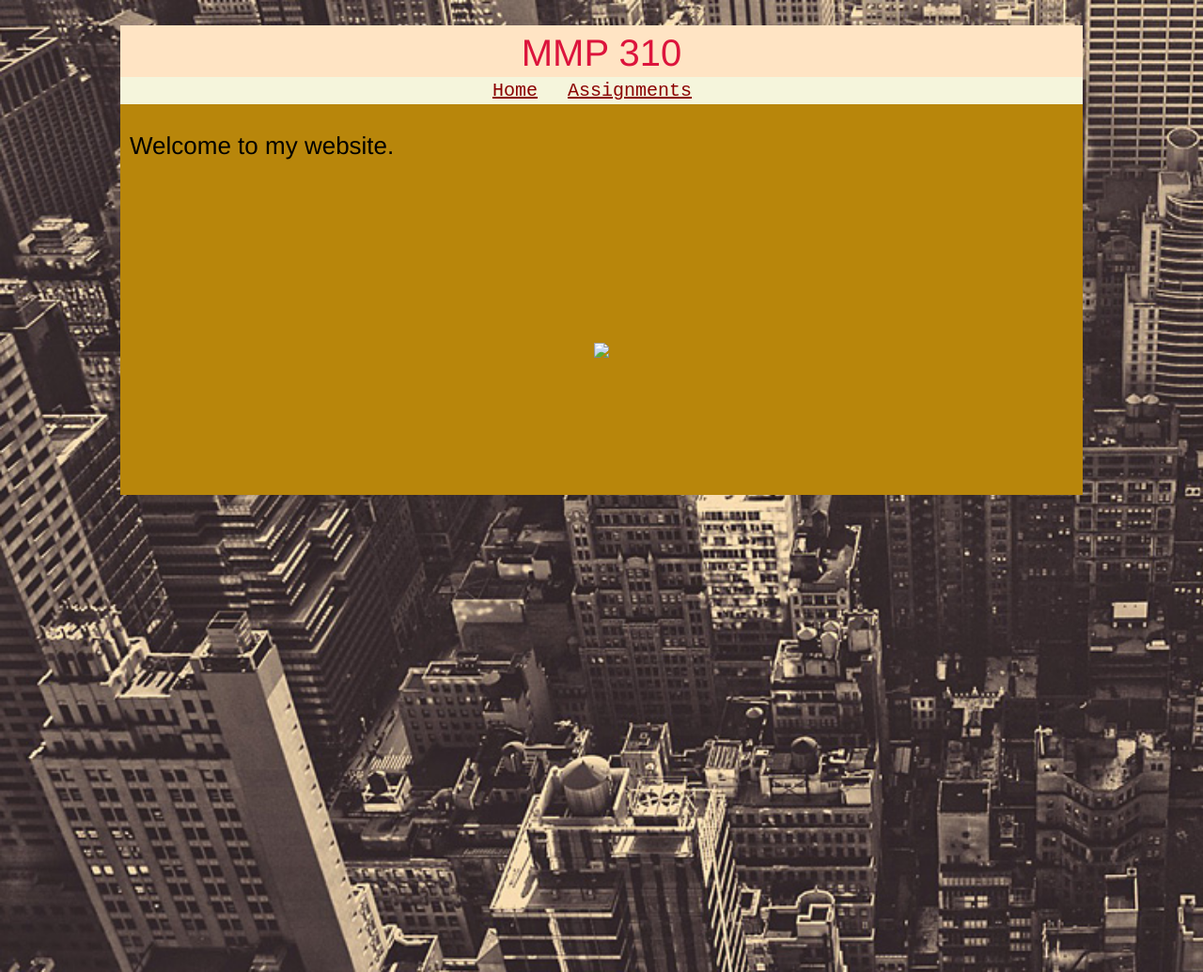
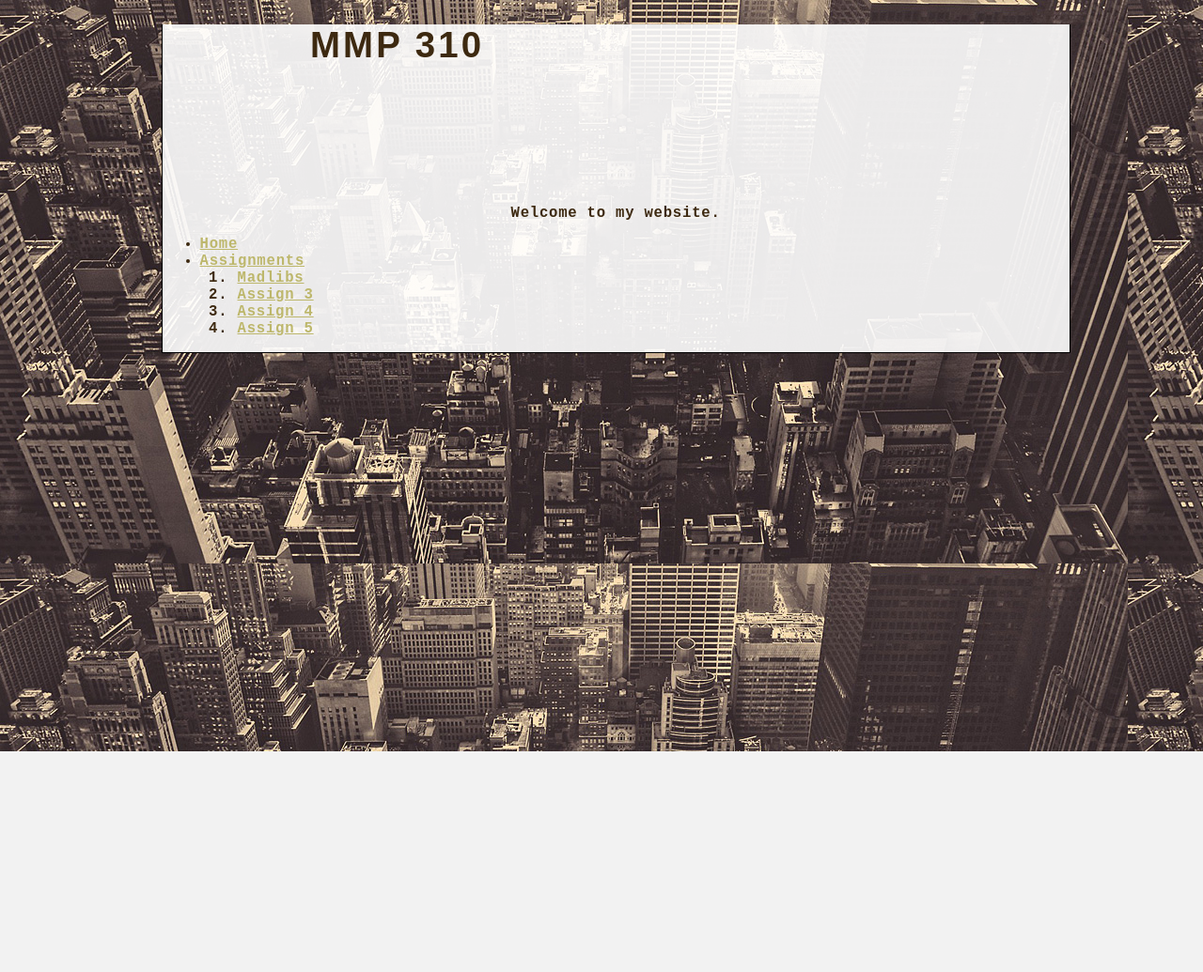
Before and after one commit to montenegroo/MMP310, a plain HTML site: page index.html in a window 1280 px wide. Shown: the whole page at 94% size. After the commit the page ends 800 px from the top, so only its background shows below. Drawn offline with Linux system fonts and the light colour scheme.

Commit message:
Add files via upload

```diff
--- /dev/null
+++ b/Images/MMP 310_files/w5.css
@@ -0,0 +1,48 @@
+body{
+ margin:  0 auto;
+}
+
+header{
+ height: 170px;
+ width: 650px;
+ background-color: black;
+ background-image: url(../img/logo.png);
+ background-repeat: no-repeat;
+ background-position: center;
+ margin: 22px auto;
+}
+div{
+    margin: 0 auto;
+    width: 648px;
+    border-right: 1px solid black;
+    border-bottom: 1px solid black;
+    border-left: 1px solid black;
+}
+main{
+ width: 400px;
+ float: left;
+ margin: 0 0 0 10px;
+}
+main a{
+ color: darkkhaki;
+}
+main h1{
+ color: cadetblue;
+ font-weight: normal;
+}
+aside{
+ width: 200px;
+ float: left;
+ margin: 21px 0 0 27px;
+}
+aside p{
+ font-style: italic;
+}
+footer{
+clear: both;
+  padding: 0 20px;
+  margin: 28.8px auto 0;
+  width: 608px;
+  color: black;
+font-size: 12px;
+}
--- a/index.html
+++ b/index.html
@@ -12,20 +12,21 @@
     <header>
     <h1>MMP 310</h1>
         </header>
+         <p><center>Welcome to my website.</center></p>
     <nav>
         <ul>
             <li><a href="index.html">Home</a></li>
             <li><a href="assign.html">Assignments</a>
-                <ul>
-                    <li><a href="Week1/index.html">Assignment 1</a></li>
-                </ul>
+                <ol>
+                <li><a href="Madlibs/assign1.html">Madlibs</a></li>
+                    <li><a href="W3/assign3.html">Assign 3</a></li>
+                    <li><a href="W4/assign4.html">Assign 4</a></li>
+                    <li><a href="W5/index.html">Assign 5</a></li>
+                    </ol>
             </li>
     </ul>
     </nav>
-    <p>Welcome to my website.</p>
-    <center>
-    <img src="/images/img1.jpg" >
-    </center>
+
         </div>
 </body>
 
--- a/style.css
+++ b/style.css
@@ -1,70 +1,96 @@
 body{
-    height: 1000px;
+ margin:  0 auto;
 background-image: url(images/bkg.jpg);
- background-size:  cover;
- background-repeat: no-repeat;
-font-family: helvetica, arial, sans-serif;
-line-height: 1.45;
-font-size: 20px;
-overflow: hidden;
-}
-#wrapper{
- background-color: rgba(0,0,0,0.3);
- height: 500px;
-width: 1024px;
- margin: auto;
-    background-color:darkgoldenrod
 }
 
 header{
-    background-color: bisque;
+ height: 170px;
+ width: 650px;
+
+ margin: 22px auto;
+}
+#wrapper{
+    background-color: rgba(255,255,255,.9);
+    width: 965px;
+}
+div{
+    margin: 0 auto;
+    width: 648px;
+    border-right: 1px solid black;
+    border-bottom: 1px solid black;
+    border-left: 1px solid black;
+}
+main{
+ width: 400px;
+ float: left;
+ margin: 0 0 0 10px;
+}
+#wrapper a{
+ color: darkkhaki;
+}
+main h1{
+ color: cadetblue;
+ font-weight: normal;
+}
+aside{
+ width: 200px;
+ float: left;
+ margin: 21px 0 0 27px;
+}
+aside p{
+ font-style: italic;
+}
+footer{
+clear: both;
+  padding: 0 20px;
+  margin: 28.8px auto 0;
+  width: 608px;
+  color: black;
+font-size: 12px;
+}
+body {
+background-color:#f2f2f2;
+color:#3D2910;
+font-family:monospace;
+letter-spacing: 0.05em;
+font-size: 1.2em;
+font-weight: bold;
+padding-left: 4.7%;
+padding-right: 2.35%;
 
 }
-nav{
- text-align: center;
- background-color: beige;
- margin-top: -30px;
- font-family: monospace;
+
+h1{
+	font-size:2em;
+	font-weight: bolder;
+	letter-spacing: 0.08em;
+	font-family: sans-serif;
 }
-h1,h2{
- text-align: center;
- color: crimson;
- font-weight: normal;
-}
-p{
- color: black;
- text-indent: 10px;
-    font-size: 26px;
+
+input{
+	margin: 2%;
+	height: 5em;
 
 }
-a{
- color: darkred;
+#answer{
+	position: absolute;
+	margin:4em 2em;
+	border-radius: 50%;
+	width: 7em;
+	height: 7em;
+	background-color: #3D2910;
+
 }
-a:hover{
- background-color: darkslategray;
- color: firebrick;
+#number{
+	position: absolute;
+	font-size: 2.5em;
+	color:#f2f2f2;
+	left: 1.2em;
 }
-img{
- margin-top: 165px;
- width:1024px;
+
+#response{
+	color: brown;
 }
-ul{
- list-style: none;
- padding: 0;
+span{
+ background-color: crimson;
 }
-ul li{
- display: inline-block;
-    margin-right: 1em;
-}
-ul li ul{
- display: none;
-}
-/*
-ul li:hover ul{
-    display: inline-block;
-}
-*/
-article{
- background-color: aliceblue;
- margin: 20px;
-}
```
Also changed, not shown: Images/MMP 310.htm (added, +28 -0 lines), Images/MMP 310_files/assign5app.js (added, +18 -0 lines), Images/triangle-512.gif (added).
